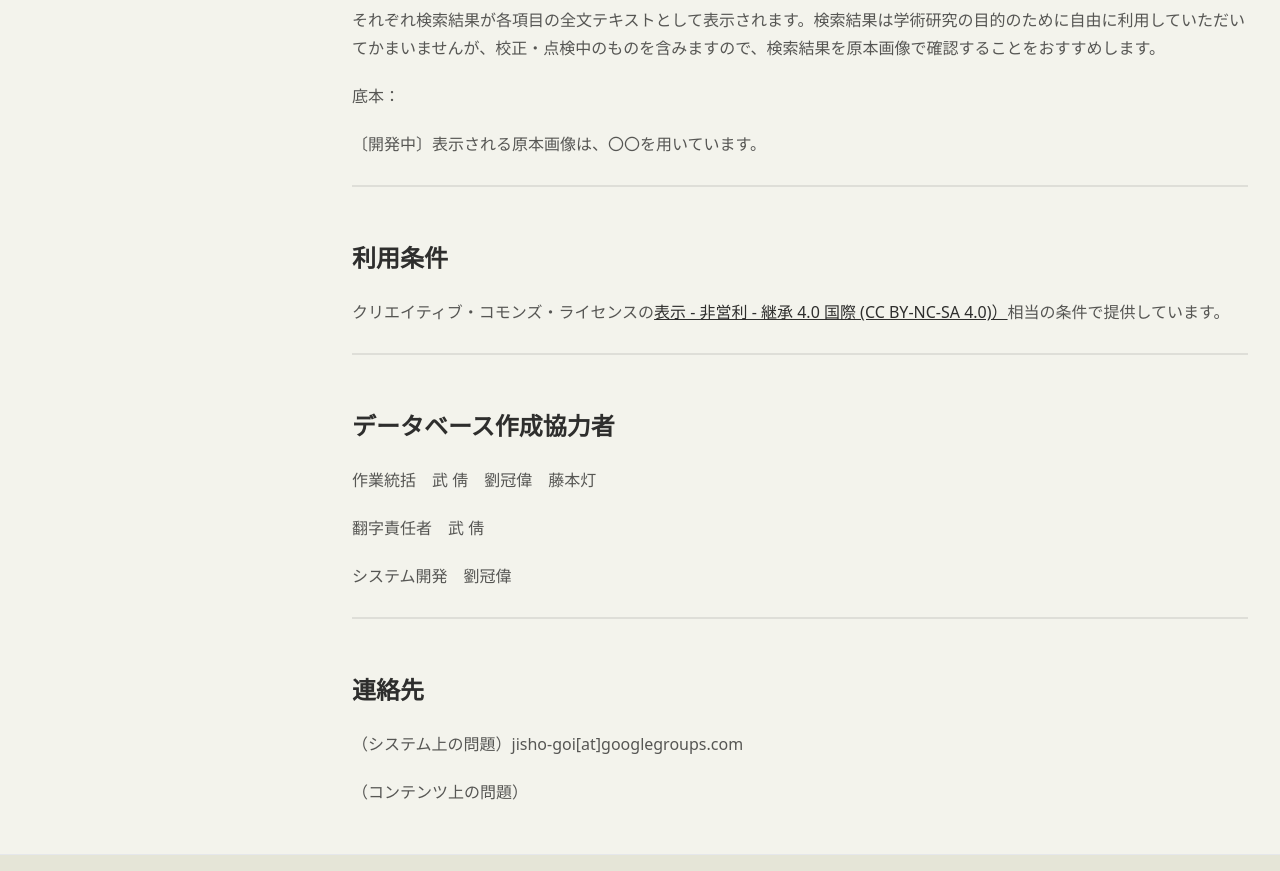
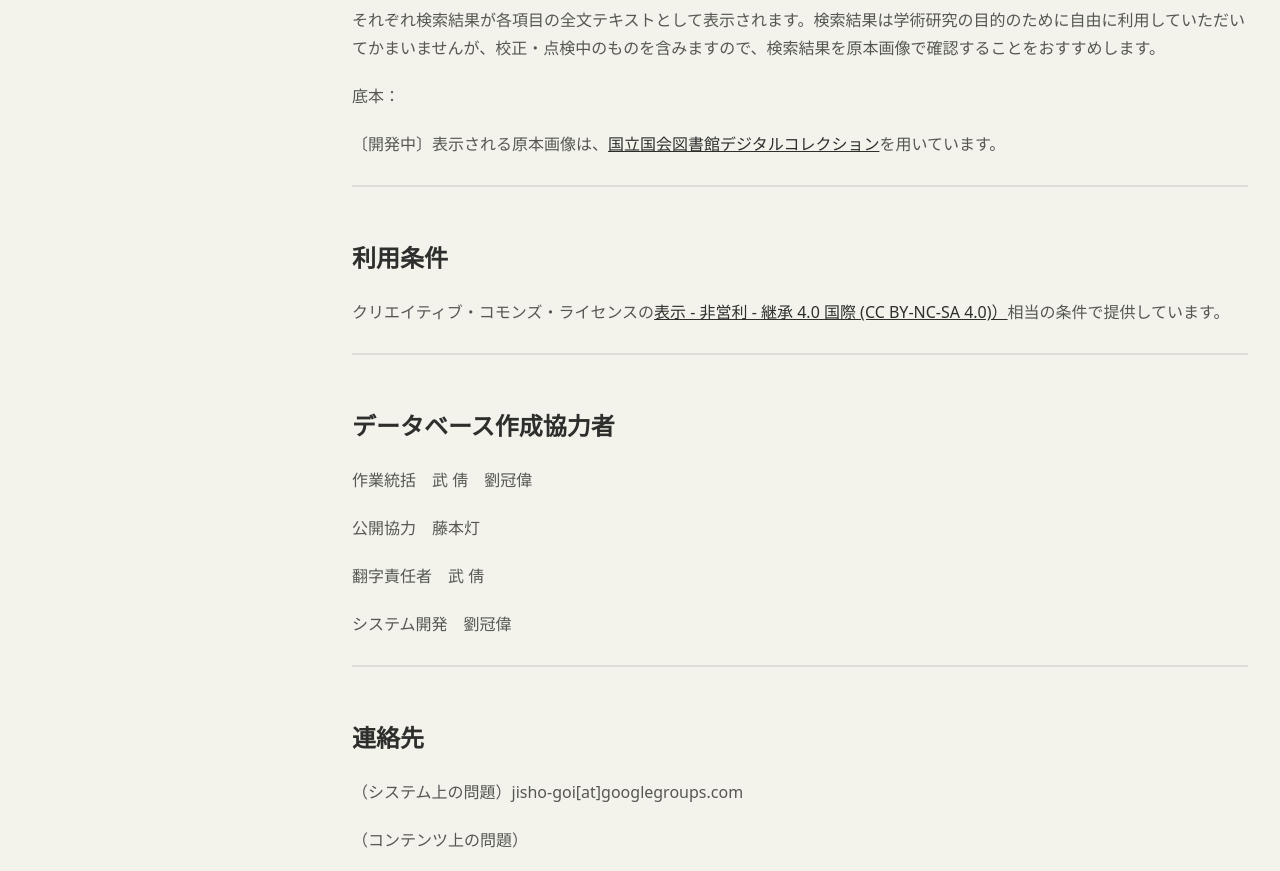
Before and after one commit to toyjack/jisho-goi-db, a Next.js app: page /hzwm in a window 1280 px wide. Shown: the part 1100-1971 px from the top of the page. Built offline with nearby package versions, Linux system fonts and the light colour scheme.

Commit message:
update hzwm manual

```diff
--- a/markdown/HzwmManual.mdx
+++ b/markdown/HzwmManual.mdx
@@ -23,7 +23,7 @@ import CcLicense from "@/markdown/CC-BY-NC.mdx"
 
 底本：
 
-〔開発中〕表示される原本画像は、〇〇を用いています。
+〔開発中〕表示される原本画像は、[国立国会図書館デジタルコレクション](https://dl.ndl.go.jp/pid/2606133)を用いています。
 
 <div className="divider" />
 
@@ -33,7 +33,9 @@ import CcLicense from "@/markdown/CC-BY-NC.mdx"
 
 ## データベース作成協力者
 
-作業統括　武 倩　劉冠偉　藤本灯
+作業統括　武 倩　劉冠偉
+
+公開協力　藤本灯
 
 翻字責任者　武 倩
 
```
